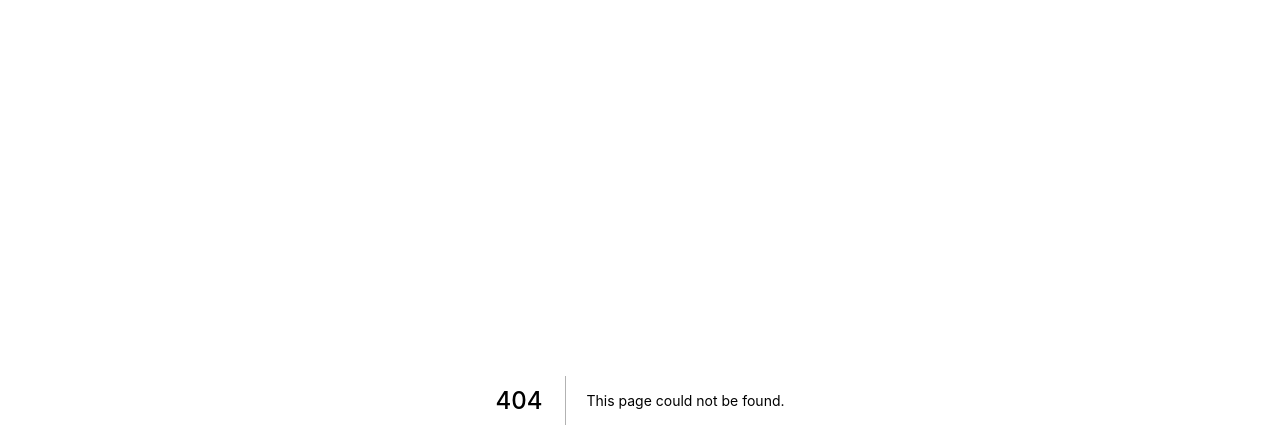
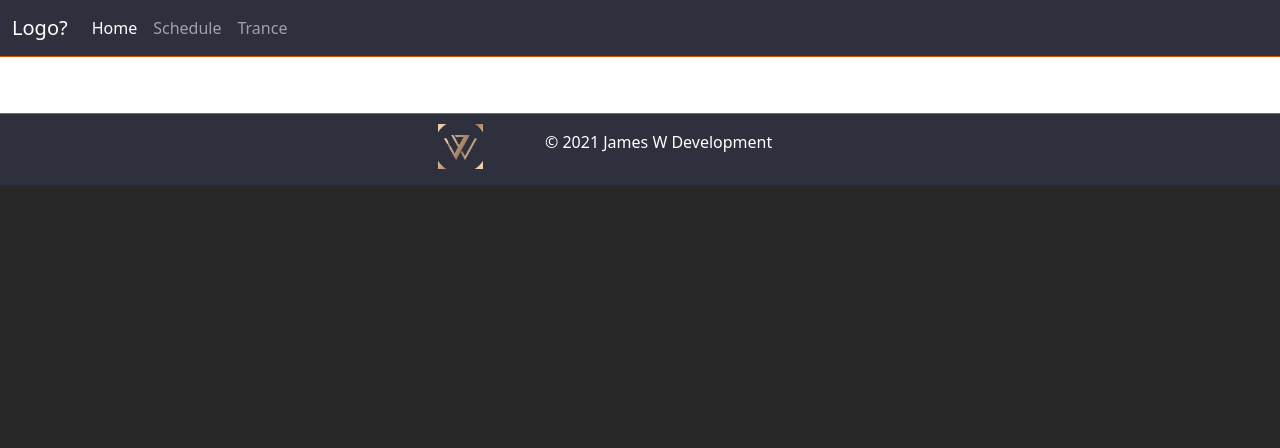
Before and after one commit to Jpeyton-hub/Battletrance, a Next.js app: page /Schedule in a window 1280 px wide. Before the commit this address had no page. Shown: the top 448 px of the page. Built offline with nearby package versions, Linux system fonts and the light colour scheme.

Commit message:
forgot to git add

```diff
--- /dev/null
+++ b/pages/Schedule.js
@@ -0,0 +1,11 @@
+import Layout from '../components/layout';
+
+const Schedule = () => {
+    return (
+        <Layout>
+            <h1>hello from schedule page</h1>
+        </Layout>
+    )
+}
+
+export default Schedule
```
Also changed, not shown: pages/Trance.js (added, +11 -0 lines).
